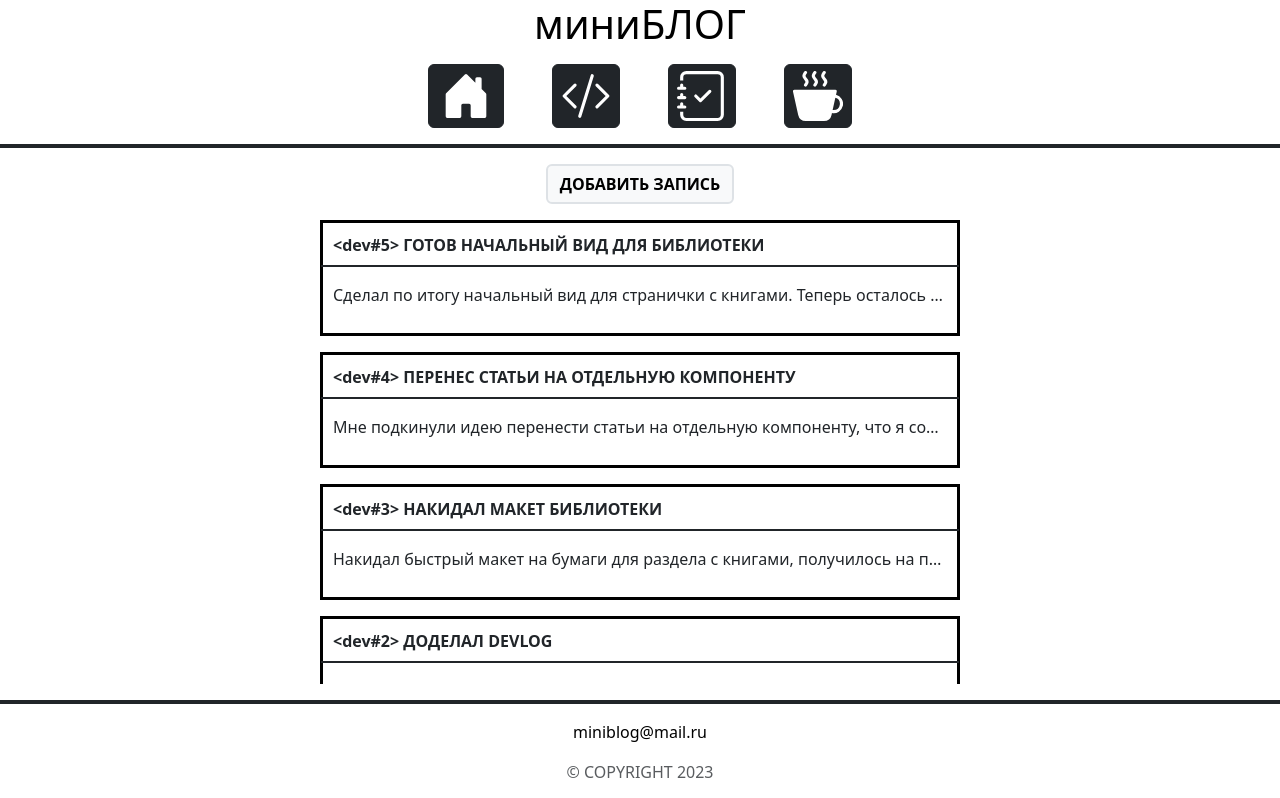
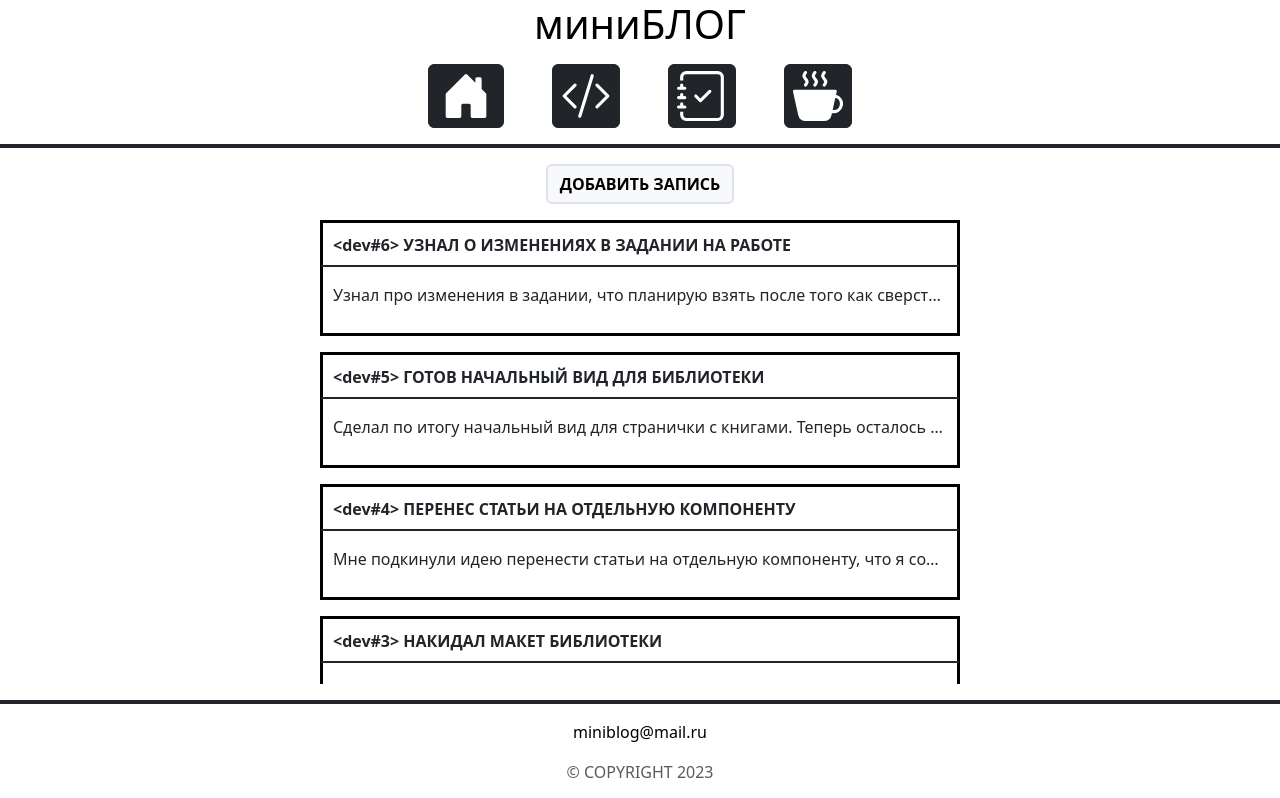
Before and after one commit to Potapov-AA/J-BLOG, a Vue app: page /devlog in a window 1280 px wide. Shown: the top 798 px of the page. Built offline with nearby package versions, Linux system fonts and the light colour scheme.

Commit message:
Новая запись в блог

```diff
--- a/src/stores/devlog.js
+++ b/src/stores/devlog.js
@@ -3,6 +3,12 @@ import { defineStore } from "pinia";
 const STORE_NAME = "devlog";
 
 const defaultValue = [
+  {
+    id: 5,
+    title: "Узнал о изменениях в задании на работе",
+    description:
+      "Узнал про изменения в задании, что планирую взять после того как сверстаю основу для миниБЛОГа. Если в кратце, то там было сказано, что нужно юзать Vuetify, фреймворк UI-компонентов. Щас научил его подключать, а также использовать дефолтные компоненты."
+  },
   {
     id: 4,
     title: "Готов начальный вид для библиотеки",
```
